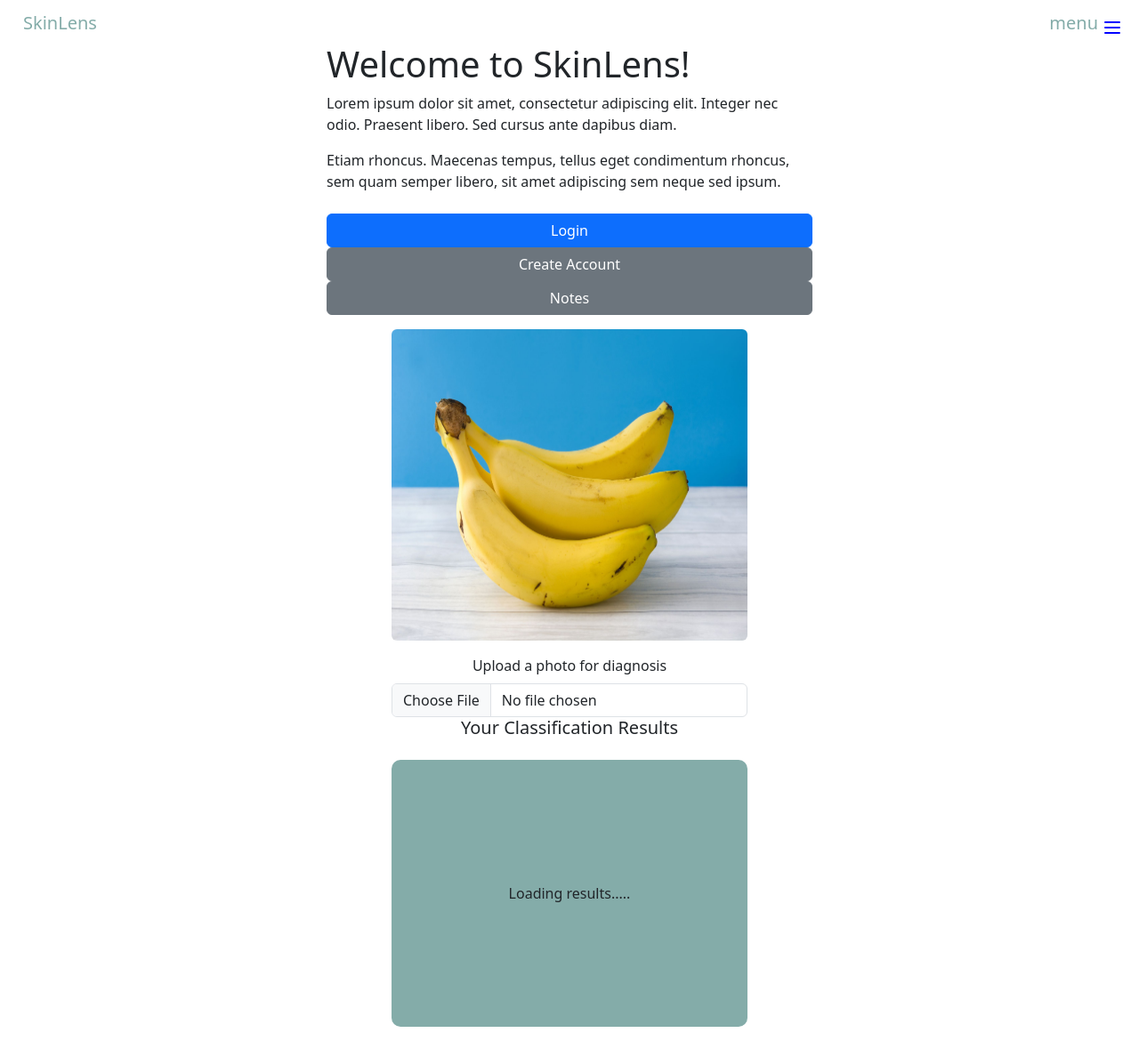
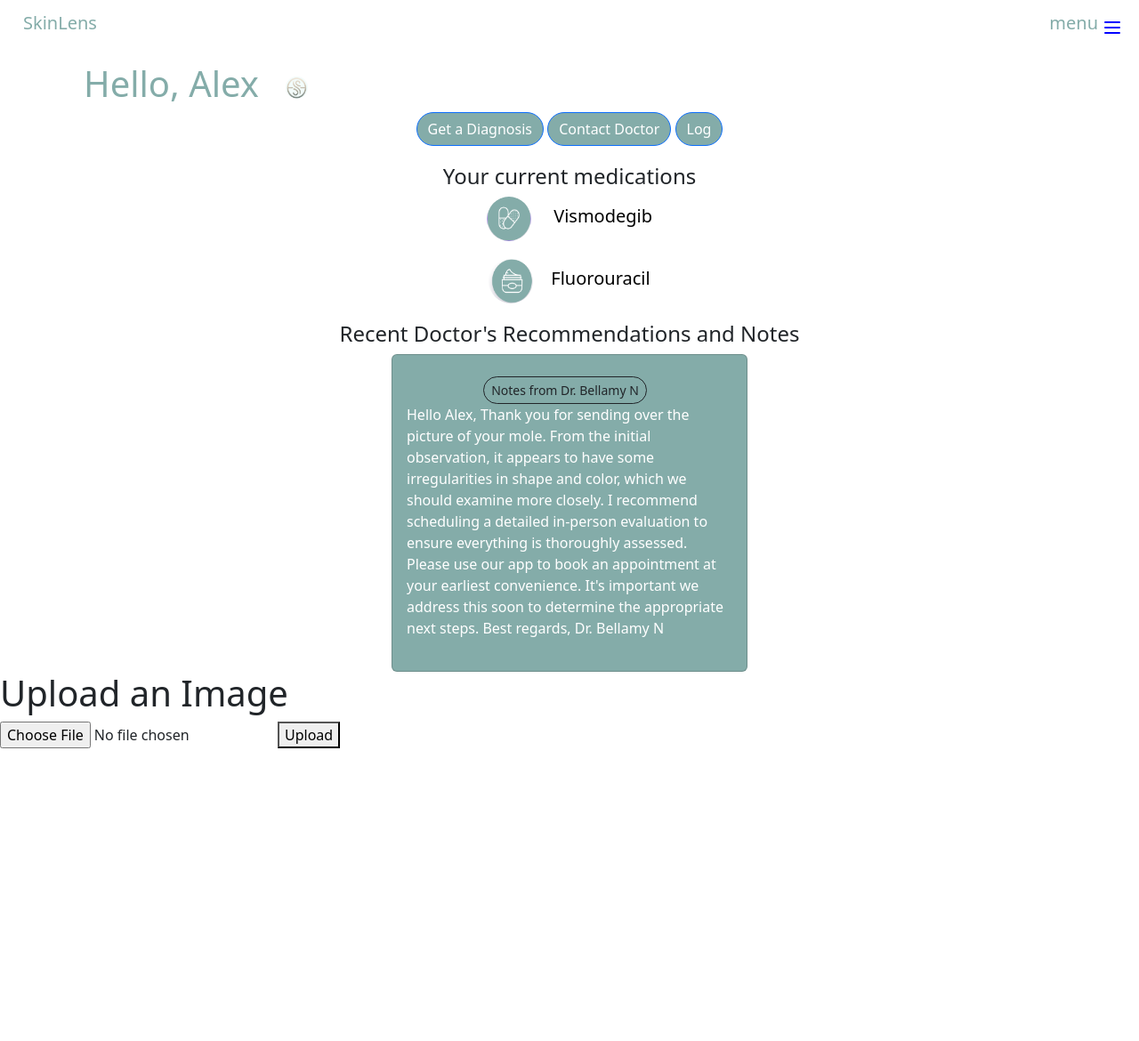
Before and after one commit to Sidd0803/SkinLens, a Next.js app in the folder frontend/: page / in a window 1280 px wide. Shown: the whole page at 89% size. After the commit the page ends 841 px from the top, so only its background shows below. Built offline with nearby package versions, Linux system fonts and the light colour scheme.

Commit message:
get/post

```diff
--- a/frontend/app/diagnosis/page.jsx
+++ b/frontend/app/diagnosis/page.jsx
@@ -1,54 +1,44 @@
 'use client'
-import React from "react";
-import Image from 'react-bootstrap/Image';
-import Card from 'react-bootstrap/Card';
-import Form from 'react-bootstrap/Form';
-import Navigation from "../components/nav";
+import React, { useState } from 'react';
+import axios from 'axios';
 
-// 84ACA9
+function ImageUpload() {
+    const [file, setFile] = useState(null);
+    const [label, setLabel] = useState('');
 
-function DiagnosisPage(){
+    const handleFileChange = (event) => {
+        setFile(event.target.files[0]);
+    };
 
-    return(
-        <main>
-        <Navigation/>
-        <div class = 'border-0'>
+    const handleSubmit = async (event) => {
+        event.preventDefault();
+        if (!file) {
+            alert('Please select a file first!');
+            return;
+        }
 
-                <Card className="text-center border-0">
+        const formData = new FormData();
+        formData.append('file', file);
 
-                    <Card.Body>
-                        <Image src="banana.jpg"xs = {2} md = {2} xl = {1} width={400} height={350} rounded/>
-                    </Card.Body>
-                </Card>
+        try {
+            const response = await axios.get('http://localhost:5000/upload');
+            setLabel(response.data);
+        } catch (error) {
+            console.error('Error uploading file:', error);
+            alert('Failed to upload file');
+        }
+    };
 
-                <div className="text-center col-xs-2 border-0">
-                <Form.Group controlId="formFile" className="col-xs-2 border-0" style={{ width: '400px', margin: '0 auto' }}>
-                    <Form.Label>Upload a photo for diagnosis</Form.Label>
-                    <Form.Control type="file"/>
-                </Form.Group>
-                </div>
-
-                    <Card className = "text-center border-0">
-                        <Card.Title>
-                            Your Classification Results
-                        </Card.Title>
-
-                        <Card.Body>
-                        <div style={{ width: '400px',
-                                      height: '300px',
-                                      backgroundColor: '#84ACA9',
-                                      margin: '0 auto', display: 'flex',
-                                      justifyContent: 'center',
-                                      alignItems: 'center',
-                                      borderRadius: '10px'}}>
-                       Loading results.....
-                      </div>
-                        </Card.Body>
-                    </Card>
+    return (
+        <div>
+            <h1>Upload an Image</h1>
+            <form onSubmit={handleSubmit}>
+                <input type="file" onChange={handleFileChange} />
+                <button type="submit">Upload</button>
+            </form>
+            {label && <p>Label: {label}</p>}
         </div>
-        </main>
-
-    )
+    );
 }
 
-export default DiagnosisPage;
+export default ImageUpload;
--- a/frontend/app/layout.tsx
+++ b/frontend/app/layout.tsx
@@ -18,13 +18,11 @@ export default function RootLayout({
   children: React.ReactNode;
 }>) {
   return (
-    <div >
-      {/* <main> */}
-    {/* <Navigation/> */}
-      {/* <body className={inter.className}>{children}
-      </body> */}
-      {children}
-      {/* </main> */}
-    </div>
+      <html lang="en">
+      {
+      }
+      <head />
+      <body>{children}</body>
+      </html>
   );
 }
--- a/frontend/app/page.tsx
+++ b/frontend/app/page.tsx
@@ -1,42 +1,15 @@
 'use client'
 // import Navigation from "./components/nav";
-import Link from "next/link";
 import { useRouter } from "next/navigation";
-import { Container, Row, Col, Button } from 'react-bootstrap';
 import DiagnosisPage from "./diagnosis/page";
-
-const Home = () => {
-
-  return (
-    <div>
-      {/* <Navigation/> */}
-         <Container className="mt-5">
-      <Row className="justify-content-center">
-        <Col md={6}>
-          <h1>Welcome to SkinLens!</h1>
-          <p>Lorem ipsum dolor sit amet, consectetur adipiscing elit. Integer nec odio. Praesent libero. Sed cursus ante dapibus diam.</p>
-          <p>Etiam rhoncus. Maecenas tempus, tellus eget condimentum rhoncus, sem quam semper libero, sit amet adipiscing sem neque sed ipsum.</p>
-          <div className="d-flex flex-column text-center mt-4">
-            <Button variant="primary" className="mr-2" href="/login">Login</Button>
-            <Button variant="secondary" href="/join">Create Account</Button>
-            <Button variant="secondary" href="/notes">Notes</Button>
-          </div>
-        </Col>
-      </Row>
-    </Container>
-
-    </div>
-
-  );
-}
-
+import HomePage from "./home/page";
 
 const App = () => {
 
   return (
     <div>
 
-      <Home />
+      <HomePage />
       <DiagnosisPage />
 
     </div>
--- a/frontend/package.json
+++ b/frontend/package.json
@@ -14,6 +14,7 @@
     "@fortawesome/free-regular-svg-icons": "^6.5.2",
     "@fortawesome/free-solid-svg-icons": "^6.5.2",
     "@fortawesome/react-fontawesome": "^0.2.0",
+    "axios": "^1.6.8",
     "bootstrap": "^5.3.3",
     "firebase": "^10.11.0",
     "next": "14.1.0",
```
Also changed, not shown: 1 other file (tests, documents, lock files or other folders).
